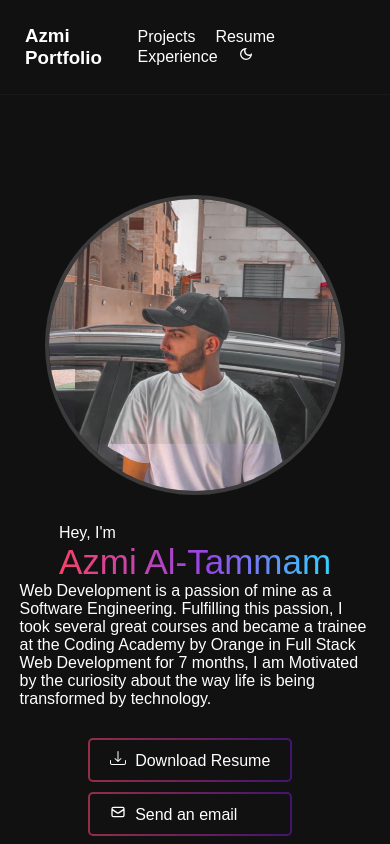
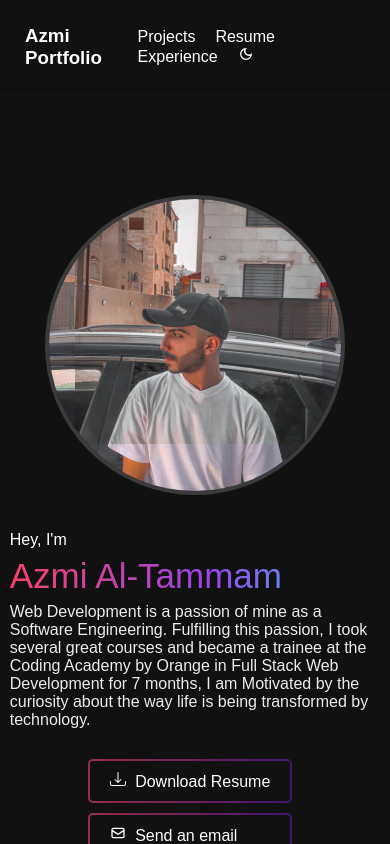
Before and after one commit to AzmiTammam/ReactPortfolio, a React (Create React App) app: page / in a window 390 px wide. Shown: the top 844 px of the page. Built offline with nearby package versions, Linux system fonts and the light colour scheme.

Commit message:
Fix Responsive

```diff
--- a/src/Components/Header/Header.css
+++ b/src/Components/Header/Header.css
@@ -113,4 +113,15 @@ header {
   .socialLinks ul li {
     margin: 5px 0;
   }
+  .infoSection .about {
+    max-width: 95vw;
+    margin-top: 7px;
+    color: rgb(236, 236, 236);
+  }
+  .infoSection .title h5 {
+    margin: 7px 0;
+  }
+  .infoSection .title {
+    width: 95vw;
+  }
 }
```
